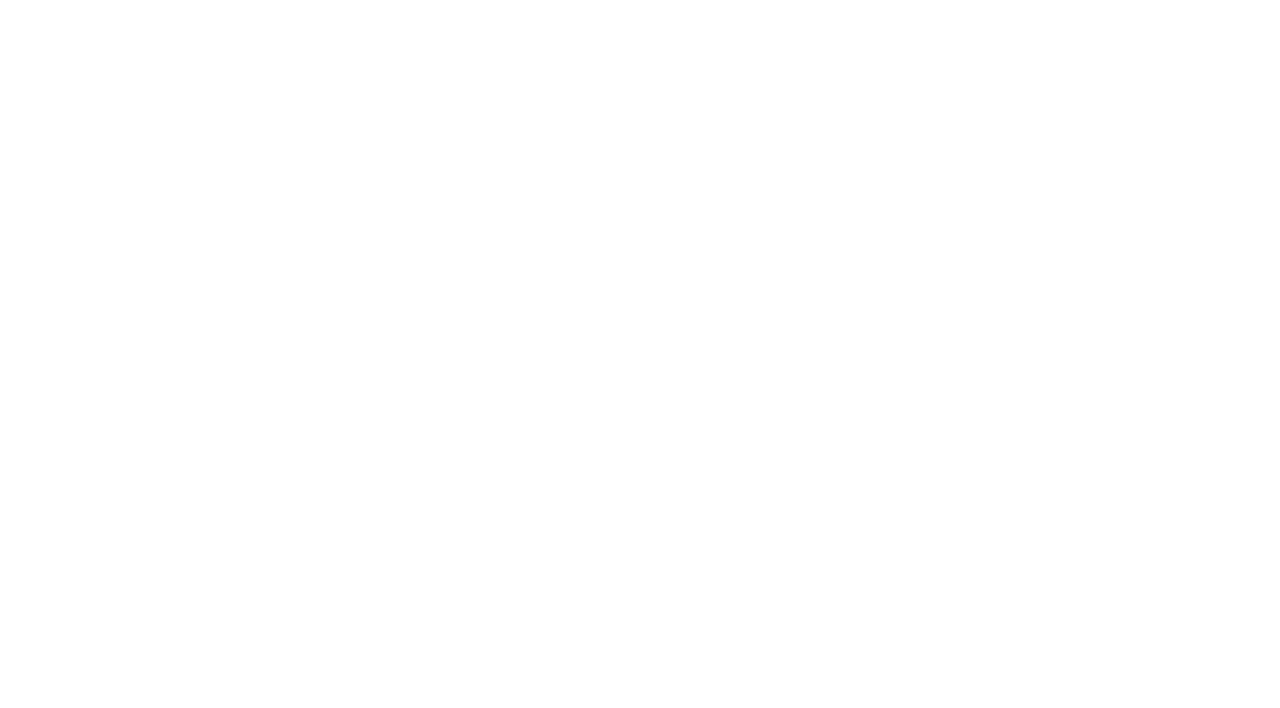
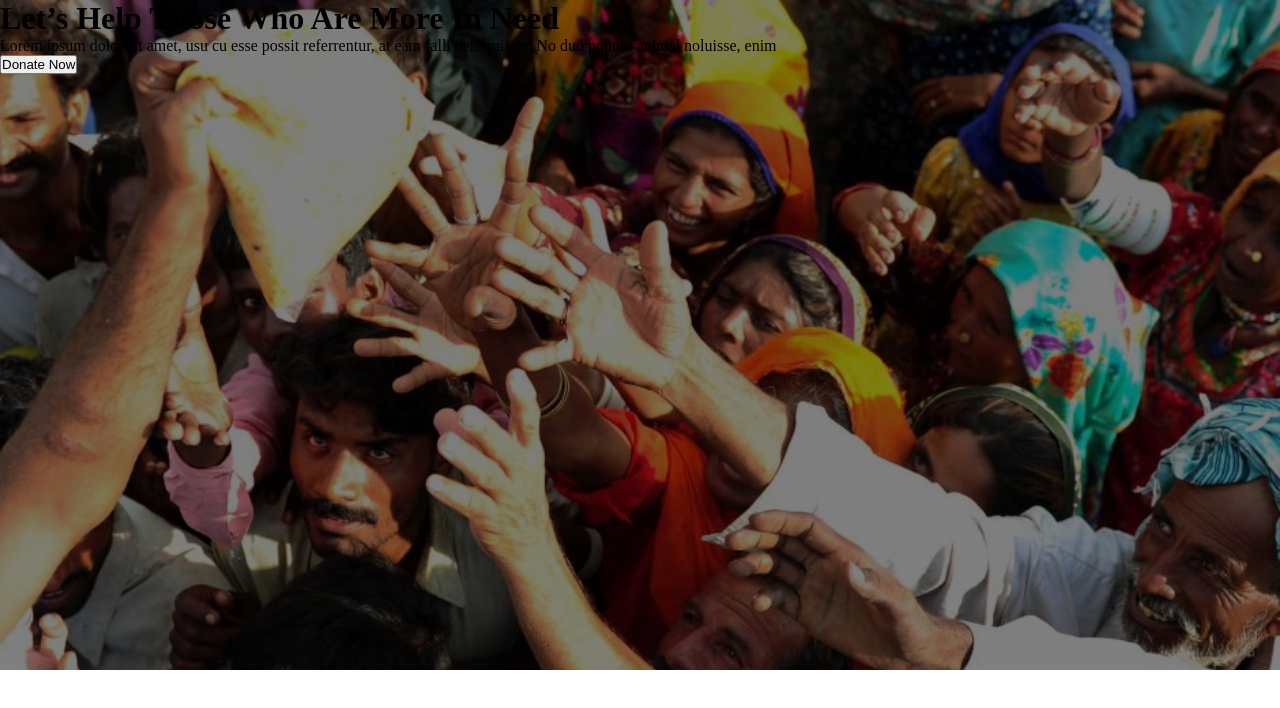
Before and after one commit to ismot-ara/second-project, a plain HTML site: page index.html in a window 1280 px wide. Drawn offline with Linux system fonts and the light colour scheme.

Commit message:
banner added

```diff
--- a/index.html
+++ b/index.html
@@ -5,8 +5,18 @@
     <meta http-equiv="X-UA-Compatible" content="IE=edge">
     <meta name="viewport" content="width=device-width, initial-scale=1.0">
     <title>Donate today</title>
+    <link rel="stylesheet" href="style.css">
 </head>
 <body>
+    <header class="header">
+        <h1 class="banner-title">
+            Let’s Help Those Who Are More In Need
+        </h1>
+        <p class="banner-description">
+            Lorem ipsum dolor sit amet, usu cu esse possit referrentur, at eam falli deterruisset. No duo populo animal noluisse, enim
+        </p>
+        <button class="btn-primary">Donate Now</button>
+    </header>
 
 </body>
 </html>
--- /dev/null
+++ b/style.css
@@ -0,0 +1,25 @@
+*{
+    margin: 0;
+    padding: 0;
+}
+/* banner style */
+.header{
+    height: 670px;
+    background-image: url(images/donation0.jpg);
+    background-repeat: no-repeat;
+    background-size: cover;
+    position: relative;
+    z-index: -2;
+}
+.header::before{
+    position: absolute;
+    content: "";
+    height: 100%;
+    width: 100%;
+    background-color: rgba(0, 0, 0, 0.5);
+    z-index:-1;
+
+}
+.header h1{
+    z-index: 100;
+}
```
Also changed, not shown: images/donation0.jpg (added), images/donation1.jpg (added), images/donation10.jpg (added), images/donation11.jpg (added), images/donation13.jpg (added), images/donation14.webp (added), images/donation2.jpg (added), images/donation4.jpg (added), images/donation5.jpg (added), images/donation6.jpg (added), images/donation7.jpg (added), images/donation8.jpg (added), images/donation9.jpg (added), 2 other files.
